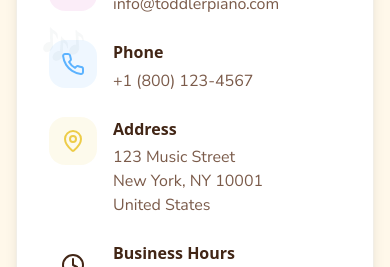
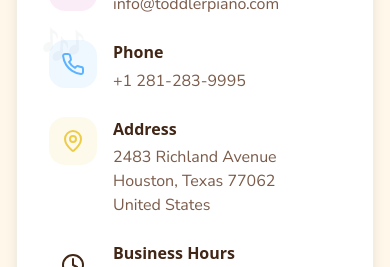
Before and after one commit to abroranvarov01/toddlerpiano.com, a Next.js app: page /contact in a window 390 px wide. Shown: the part 750-1017 px from the top of the page. Built offline with nearby package versions, Linux system fonts and the light colour scheme.

Commit message:
feat: update contact info to Houston, Texas details
Update phone and address in contact component and page.

#VERCEL_SKIP

Co-authored-by: null <147023713+venusakii@users.noreply.github.com>

```diff
--- a/app/contact/page.tsx
+++ b/app/contact/page.tsx
@@ -78,10 +78,10 @@ export default function ContactPage() {
                     <div>
                       <div className="font-bold mb-1">Phone</div>
                       <a
-                        href="tel:+18001234567"
+                        href="tel:+12812839995"
                         className="text-muted-foreground hover:text-secondary transition-colors font-[family-name:var(--font-nunito)]"
                       >
-                        +1 (800) 123-4567
+                        +1 281-283-9995
                       </a>
                     </div>
                   </div>
@@ -93,9 +93,9 @@ export default function ContactPage() {
                     <div>
                       <div className="font-bold mb-1">Address</div>
                       <div className="text-muted-foreground font-[family-name:var(--font-nunito)]">
-                        123 Music Street
+                        2483 Richland Avenue
                         <br />
-                        New York, NY 10001
+                        Houston, Texas 77062
                         <br />
                         United States
                       </div>
--- a/components/blog-preview.tsx
+++ b/components/blog-preview.tsx
@@ -54,10 +54,7 @@ export function BlogPreview() {
                 <p className="text-muted-foreground leading-relaxed font-[family-name:var(--font-nunito)]">
                   {post.excerpt}
                 </p>
-                <Button variant="ghost" className="group/btn">
-                  Read More
-                  <ArrowRight className="ml-2 w-4 h-4 group-hover/btn:translate-x-1 transition-transform" />
-                </Button>
+
               </div>
             </article>
           ))}
--- a/components/comparison.tsx
+++ b/components/comparison.tsx
@@ -1,5 +1,6 @@
 import { Check, X } from "lucide-react"
 import { Button } from "@/components/ui/button"
+import Link from "next/link"
 
 const products = [
   {
@@ -68,7 +69,6 @@ export function Comparison() {
 
               <div className="text-center mb-8 mt-4">
                 <h3 className="text-2xl font-bold mb-4">{product.name}</h3>
-
               </div>
 
               <ul className="space-y-4 mb-8">
@@ -88,8 +88,8 @@ export function Comparison() {
                 ))}
               </ul>
 
-              <Button className="w-full rounded-full" variant={product.popular ? "default" : "outline"}>
-                Choose
+              <Button asChild className="w-full rounded-full" variant={product.popular ? "default" : "outline"}>
+                <Link href="/reviews">Choose</Link>
               </Button>
             </div>
           ))}
--- a/components/contact.tsx
+++ b/components/contact.tsx
@@ -58,7 +58,7 @@ export function Contact() {
                   </div>
                   <div>
                     <div className="font-bold mb-1">Phone</div>
-                    <div className="text-muted-foreground font-[family-name:var(--font-nunito)]">+1 (800) 123-4567</div>
+                    <div className="text-muted-foreground font-[family-name:var(--font-nunito)]">+1 281-283-9995</div>
                   </div>
                 </div>
 
@@ -68,7 +68,9 @@ export function Contact() {
                   </div>
                   <div>
                     <div className="font-bold mb-1">Address</div>
-                    <div className="text-muted-foreground font-[family-name:var(--font-nunito)]">New York, NY, USA</div>
+                    <div className="text-muted-foreground font-[family-name:var(--font-nunito)]">
+                      2483 Richland Avenue, Houston, Texas 77062, United States
+                    </div>
                   </div>
                 </div>
               </div>
--- a/components/product-categories.tsx
+++ b/components/product-categories.tsx
@@ -1,5 +1,6 @@
 import { Music2, Drum, Guitar, Piano } from "lucide-react"
 import { Button } from "@/components/ui/button"
+import Link from "next/link"
 
 const categories = [
   {
@@ -66,8 +67,8 @@ export function ProductCategories() {
               </p>
               <p className="text-center text-sm font-semibold text-foreground/70">{category.count}</p>
               <div className="mt-6 flex justify-center">
-                <Button variant="outline" className="rounded-full bg-transparent">
-                  View All
+                <Button variant="outline" className="rounded-full bg-transparent" asChild>
+                  <Link href="/reviews">View All</Link>
                 </Button>
               </div>
             </div>
```
